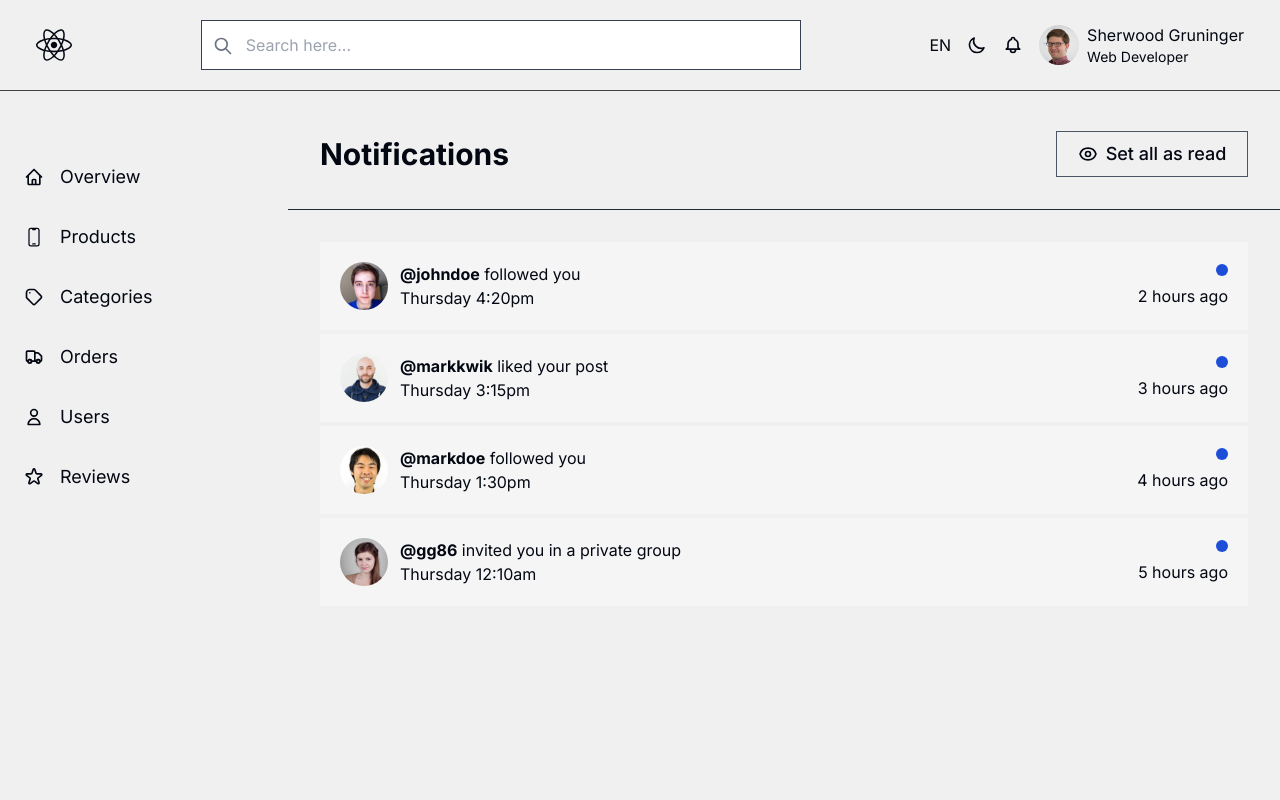
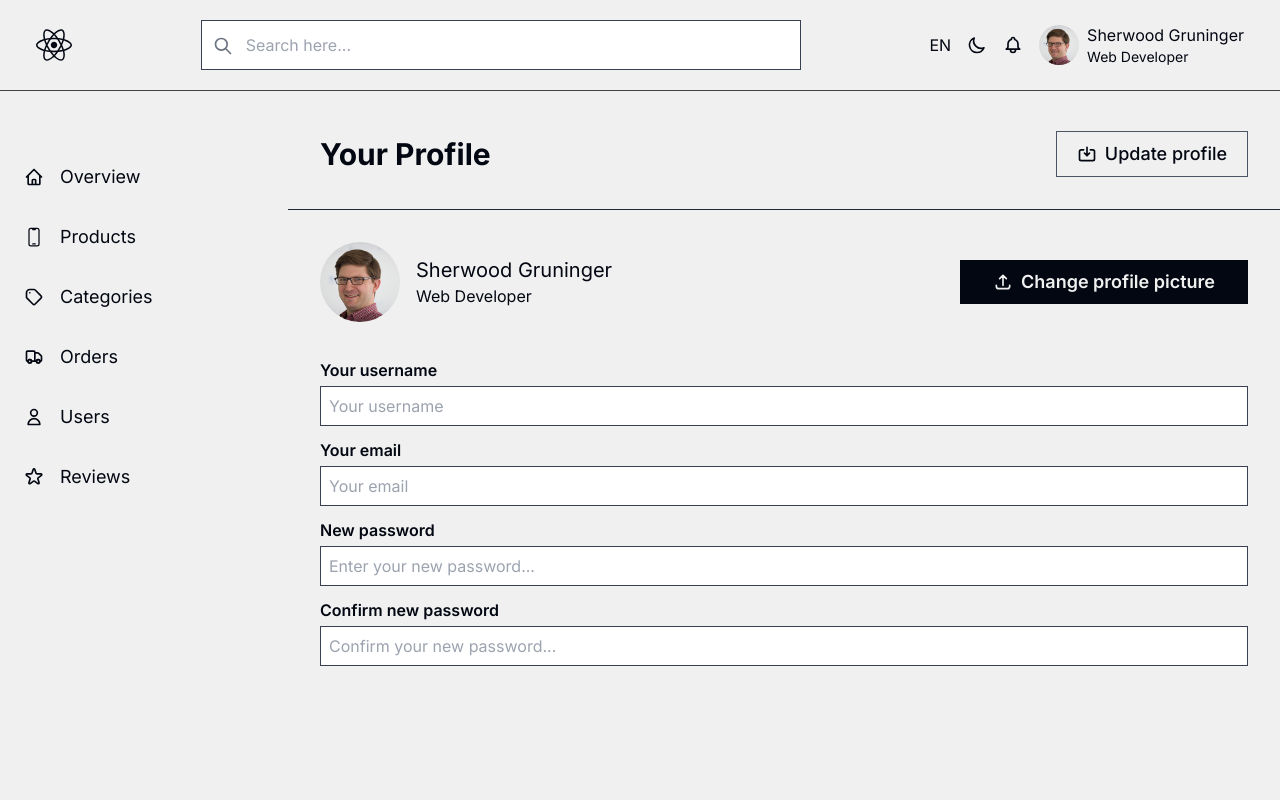
Before and after one commit to Kuzma02/Free-Admin-Dashboard, a React (Vite) app: page /profile in a window 1280 px wide. Shown: the top 800 px of the page. Built offline with nearby package versions, Linux system fonts and the light colour scheme.

Commit message:
main frontend for profile page completed

```diff
--- a/src/components/Header.tsx
+++ b/src/components/Header.tsx
@@ -25,8 +25,21 @@ const Header = () => {
         <SearchInput />
         <div className="flex gap-4 items-center max-xl:justify-center">
           <span className="dark:text-whiteSecondary text-blackPrimary">EN</span>
-          {darkMode ? <HiOutlineSun onClick={() => dispatch(toggleDarkMode())} className="text-xl dark:text-whiteSecondary text-blackPrimary cursor-pointer" /> : <HiOutlineMoon onClick={() => dispatch(toggleDarkMode())} className="text-xl dark:text-whiteSecondary text-blackPrimary cursor-pointer" />}
-          <Link to="/notifications"><HiOutlineBell className="text-xl dark:text-whiteSecondary text-blackPrimary" /></Link>
+          {darkMode ? (
+            <HiOutlineSun
+              onClick={() => dispatch(toggleDarkMode())}
+              className="text-xl dark:text-whiteSecondary text-blackPrimary cursor-pointer"
+            />
+          ) : (
+            <HiOutlineMoon
+              onClick={() => dispatch(toggleDarkMode())}
+              className="text-xl dark:text-whiteSecondary text-blackPrimary cursor-pointer"
+            />
+          )}
+          <Link to="/notifications">
+            <HiOutlineBell className="text-xl dark:text-whiteSecondary text-blackPrimary" />
+          </Link>
+          <Link to="/profile">
             <div className="flex gap-2 items-center">
               <img
                 src="/src/assets/profile.jpg"
@@ -42,6 +55,7 @@ const Header = () => {
                 </p>
               </div>
             </div>
+          </Link>
         </div>
       </div>
     </header>
--- a/src/pages/Profile.tsx
+++ b/src/pages/Profile.tsx
@@ -1,7 +1,14 @@
-import { HiOutlineEye } from "react-icons/hi";
-import { SimpleNotification, Sidebar } from "../components";
+import { HiOutlineSave, HiOutlineUpload, HiOutlineUser } from "react-icons/hi";
+import { InputWithLabel, Sidebar, SimpleInput, WhiteButton } from "../components";
+import { useState } from "react";
 
 const Profile = () => {
+  const [inputObject, setInputObject] = useState({
+    username: "",
+    email: "",
+    password: "",
+    confirmPassword: "",
+  });
   return (
     <div className="h-auto border-t border-blackSecondary border-1 flex">
       <Sidebar />
@@ -10,50 +17,102 @@ const Profile = () => {
           <div className="px-4 sm:px-6 lg:px-8 pb-8 border-b border-gray-800 flex justify-between items-center max-sm:flex-col max-sm:gap-5">
             <div className="flex flex-col gap-3">
               <h2 className="text-3xl font-bold leading-7 dark:text-whiteSecondary text-blackPrimary">
-                Notifications
+                Your Profile
               </h2>
             </div>
+            {/* Profile update button or any other action */}
             <button className="dark:bg-blackPrimary bg-whiteSecondary border border-gray-600 w-48 py-2 text-lg dark:hover:border-gray-500 hover:border-gray-400 duration-200 flex items-center justify-center gap-x-2">
-              <HiOutlineEye className="dark:text-whiteSecondary text-blackPrimary text-xl" />
+              <HiOutlineSave className="dark:text-whiteSecondary text-blackPrimary text-xl" />
               <span className="dark:text-whiteSecondary text-blackPrimary font-medium">
-                Set all as read
+                Update profile
               </span>
             </button>
           </div>
           <div className="px-4 sm:px-6 lg:px-8 pb-8 pt-8">
-            {/* Notifications */}
-            <div className="flex flex-col gap-1">
-              {/* Single Notification */}
-              <SimpleNotification
-                username="johndoe"
-                imgSrc="/src/assets/random user 1.jpg"
-                date="Thursday 4:20pm"
-                hoursAgo="2 hours ago"
-                action="followed you"
-              />
-              <SimpleNotification
-                username="markkwik"
-                imgSrc="/src/assets/random user 2.jpg"
-                date="Thursday 3:15pm"
-                hoursAgo="3 hours ago"
-                action="liked your post"
-              />
-              <SimpleNotification
-                username="markdoe"
-                imgSrc="/src/assets/random user 3.jpg"
-                date="Thursday 1:30pm"
-                hoursAgo="4 hours ago"
-                action="followed you"
-              />
-              <SimpleNotification
-                username="gg86"
-                imgSrc="/src/assets/random user 4.jpg"
-                date="Thursday 12:10am"
-                hoursAgo="5 hours ago"
-                action="invited you in a private group"
-              />
+            {/* Profile details section */}
+            <div className="flex flex-col gap-4">
+              {/* Example: Displaying user information */}
+              <div className="flex justify-between items-center max-sm:flex-col max-sm:gap-10">
+              <div className="flex items-center gap-4">
+                <img
+                  src="/src/assets/profile.jpg"
+                  alt="Profile"
+                  className="rounded-full w-20 h-20"
+                />
+                <div>
+                  <p className="dark:text-whiteSecondary text-blackPrimary text-xl">
+                    Sherwood Gruninger
+                  </p>
+                  <p className="dark:text-whiteSecondary text-blackPrimary">
+                    Web Developer
+                  </p>
+                </div>
+              </div>
+              <WhiteButton
+                link="/profile"
+                textSize="lg"
+                width="72"
+                py="2"
+                text="Change profile picture"
+              >
+                <HiOutlineUpload className="dark:text-blackPrimary text-whiteSecondary text-xl" />
+              </WhiteButton>
+              </div>
+              {/* Additional sections like password change, email update, etc. */}
+              <div className="flex flex-col gap-3 mt-5">
+                <InputWithLabel label="Your username">
+                  <SimpleInput
+                    type="text"
+                    placeholder="Your username"
+                    value={inputObject.username}
+                    onChange={(e) =>
+                      setInputObject({
+                        ...inputObject,
+                        username: e.target.value,
+                      })
+                    }
+                  />
+                </InputWithLabel>
+                <InputWithLabel label="Your email">
+                  <SimpleInput
+                    type="text"
+                    placeholder="Your email"
+                    value={inputObject.email}
+                    onChange={(e) =>
+                      setInputObject({ ...inputObject, email: e.target.value })
+                    }
+                  />
+                </InputWithLabel>
+                <InputWithLabel label="New password">
+                  <SimpleInput
+                    type="password"
+                    placeholder="Enter your new password..."
+                    value={inputObject.password}
+                    onChange={(e) =>
+                      setInputObject({
+                        ...inputObject,
+                        password: e.target.value,
+                      })
+                    }
+                  />
+                </InputWithLabel>
+                <InputWithLabel label="Confirm new password">
+                  <SimpleInput
+                    type="password"
+                    placeholder="Confirm your new password..."
+                    value={inputObject.confirmPassword}
+                    onChange={(e) =>
+                      setInputObject({
+                        ...inputObject,
+                        confirmPassword: e.target.value,
+                      })
+                    }
+                  />
+                </InputWithLabel>
+              </div>
             </div>
           </div>
+          {/* Notifications section, already implemented in the provided code */}
         </div>
       </div>
     </div>
```
Lines whose indentation alone changed are shown as unchanged.
